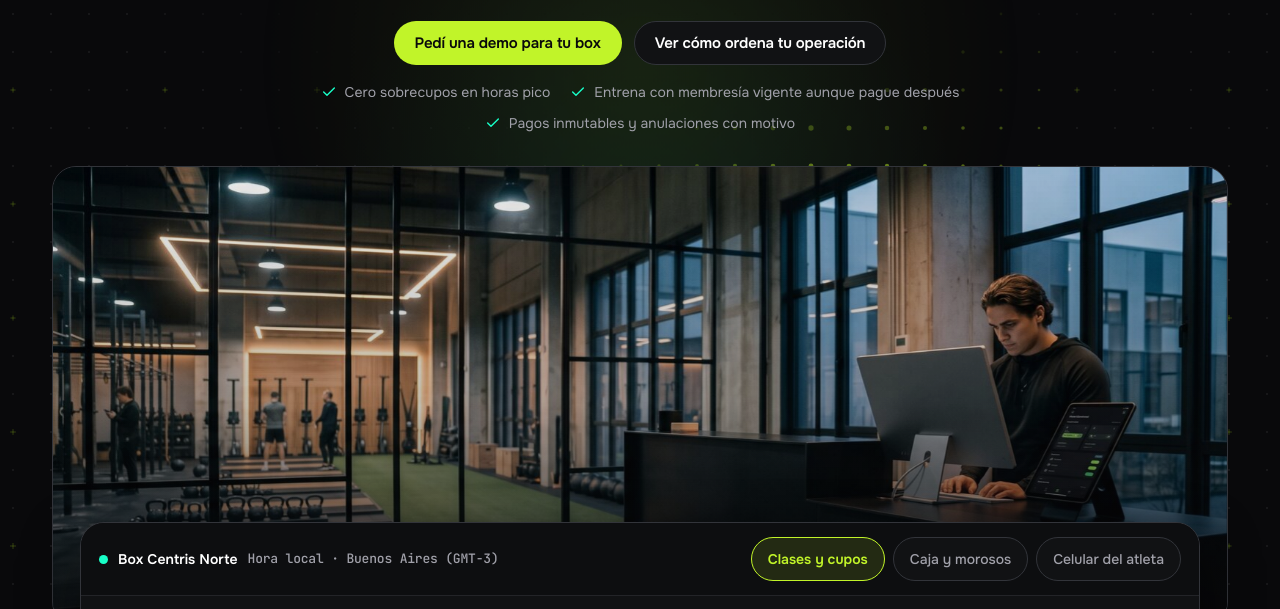
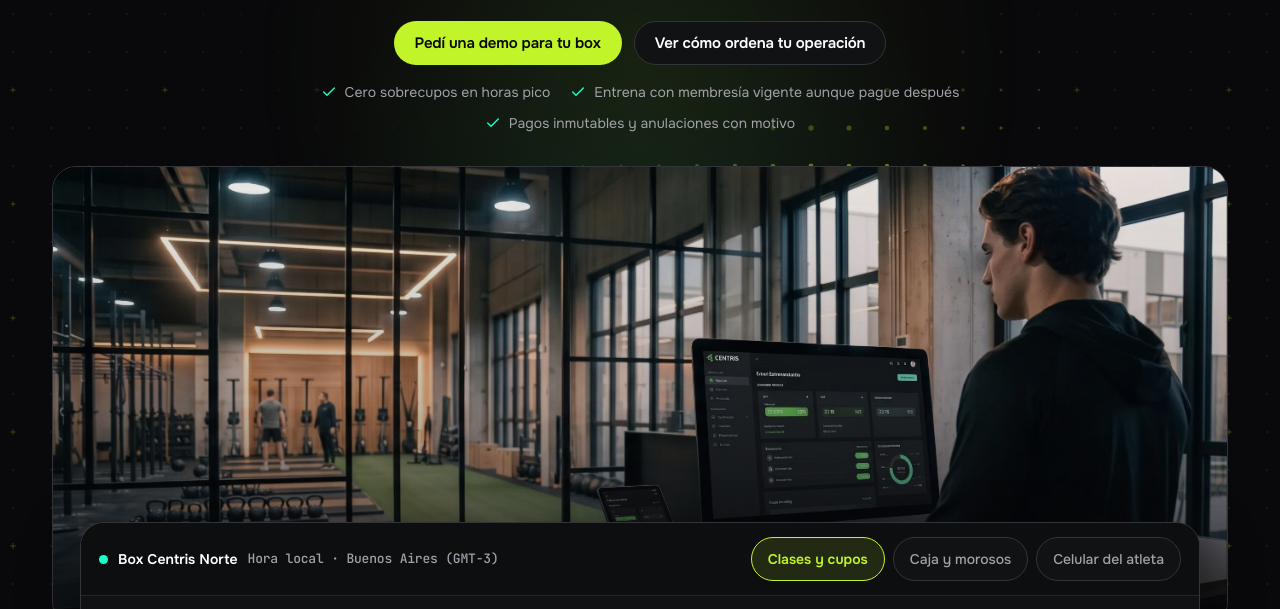
Before and after one commit to matias-ac/centris-landing, a website: page index.html in a window 1280 px wide. Shown: the part 343-952 px from the top of the page. Drawn offline with nearby package versions, Linux system fonts and the light colour scheme.

Commit message:
feat: reemplaza imagen del hero por formato webp

```diff
--- a/index.html
+++ b/index.html
@@ -10,7 +10,7 @@
   <link rel="icon" href="./icons/favicon.svg" type="image/svg+xml" />
   <link rel="apple-touch-icon" href="./icons/apple-touch-icon.png" />
   <link rel="manifest" href="./site.webmanifest" />
-  <link rel="preload" as="image" href="./assets/hero-box-panorama.jpeg" fetchpriority="high" />
+  <link rel="preload" as="image" href="./assets/hero-box-panorama.webp" fetchpriority="high" />
   <link rel="preconnect" href="https://fonts.googleapis.com" />
   <link rel="preconnect" href="https://fonts.gstatic.com" crossorigin />
   <link href="https://fonts.googleapis.com/css2?family=Bricolage+Grotesque:wght@600;700&family=JetBrains+Mono:wght@500;600&family=Onest:wght@400;500;600&display=swap" rel="stylesheet" />
@@ -136,10 +136,10 @@
         <div class="hero-panorama-stage">
           <div class="hero-panorama-frame">
             <img
-              src="./assets/hero-box-panorama.jpeg"
-              width="1600"
-              height="893"
-              alt="Piso de entrenamiento de un box en hora pico con atletas en tarimas de levantamiento y coach tomando asistencia desde el celular"
+              src="./assets/hero-box-panorama.webp"
+              width="2752"
+              height="1536"
+              alt="Recepción y piso de entrenamiento de un box Centris en hora pico con pantalla y tablet de gestión en el mostrador frente al área de barras y tarimas"
               class="hero-panorama-img"
               decoding="sync"
               fetchpriority="high"
```
Also changed, not shown: assets/hero-box-panorama.webp (added).
